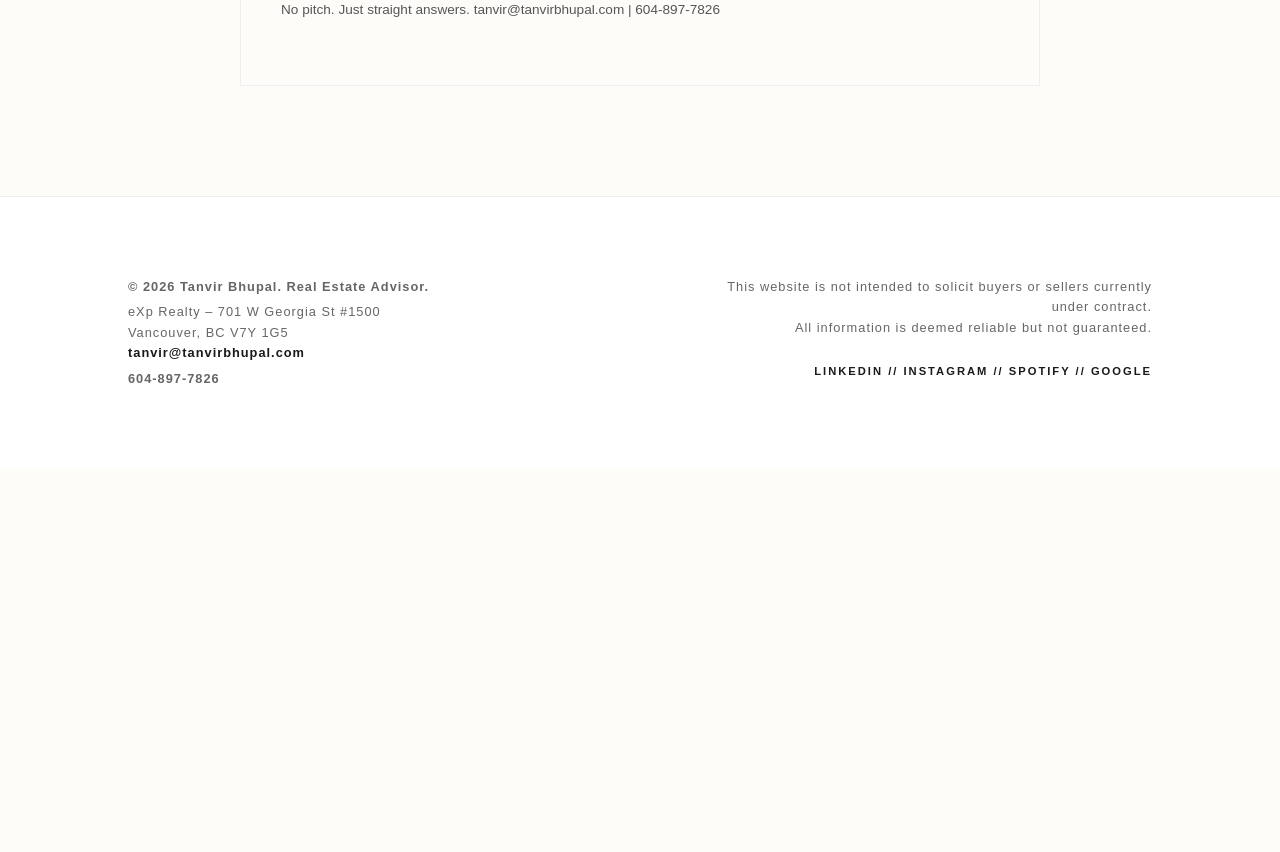
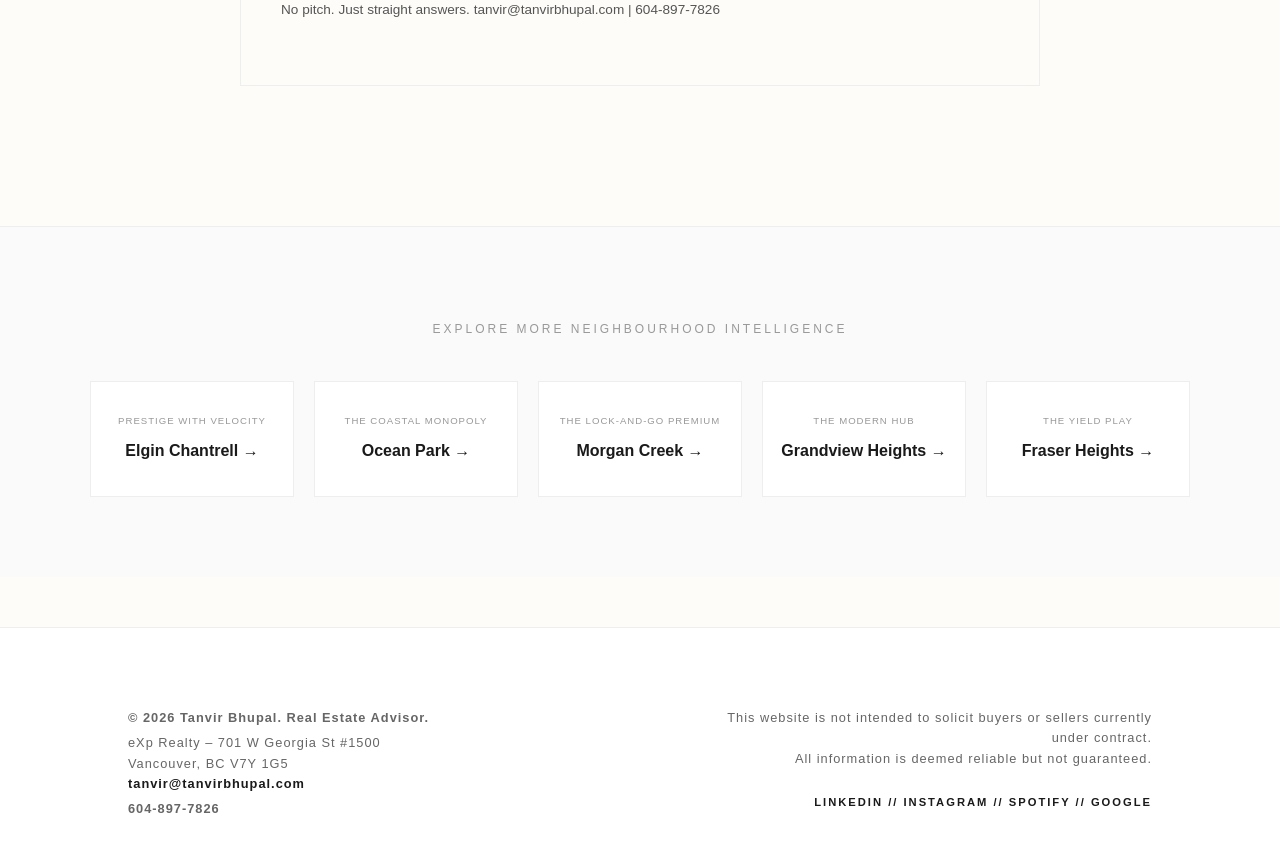
Before and after one commit to gvancouverhomes/tanvirbhupal-site, a Jekyll site: the page built from neighbourhoods/panorama-ridge.md, in a window 1280 px wide and 900 px high, scrolled down 2390 px. Shown: the top 852 px of the window. Built offline with Jekyll 4.4.1, drawn with Linux system fonts in a browser that asks for light colours; before the commit the page ends 2859 px from its top, so only the background shows below that.

Commit message:
commit msg: fix(panorama-ridge): update navigation to standardized order and labels

```diff
--- a/neighbourhoods/panorama-ridge.md
+++ b/neighbourhoods/panorama-ridge.md
@@ -123,3 +123,28 @@ faq_schema: |
     </div>
   </section>
 </article>
+<section class="nav-section">
+  <p class="nav-section-title">Explore More Neighbourhood Intelligence</p>
+  <div class="nav-grid">
+    <a href="/neighbourhoods/elgin-chantrell/" class="nav-card">
+      <span class="nav-tag">Prestige with Velocity</span>
+      <span class="nav-name">Elgin Chantrell &rarr;</span>
+    </a>
+    <a href="/neighbourhoods/ocean-park/" class="nav-card">
+      <span class="nav-tag">The Coastal Monopoly</span>
+      <span class="nav-name">Ocean Park &rarr;</span>
+    </a>
+    <a href="/neighbourhoods/morgan-creek/" class="nav-card">
+      <span class="nav-tag">The Lock-and-Go Premium</span>
+      <span class="nav-name">Morgan Creek &rarr;</span>
+    </a>
+    <a href="/neighbourhoods/grandview-heights/" class="nav-card">
+      <span class="nav-tag">The Modern Hub</span>
+      <span class="nav-name">Grandview Heights &rarr;</span>
+    </a>
+    <a href="/neighbourhoods/fraser-heights/" class="nav-card">
+      <span class="nav-tag">The Yield Play</span>
+      <span class="nav-name">Fraser Heights &rarr;</span>
+    </a>
+  </div>
+</section>
```
